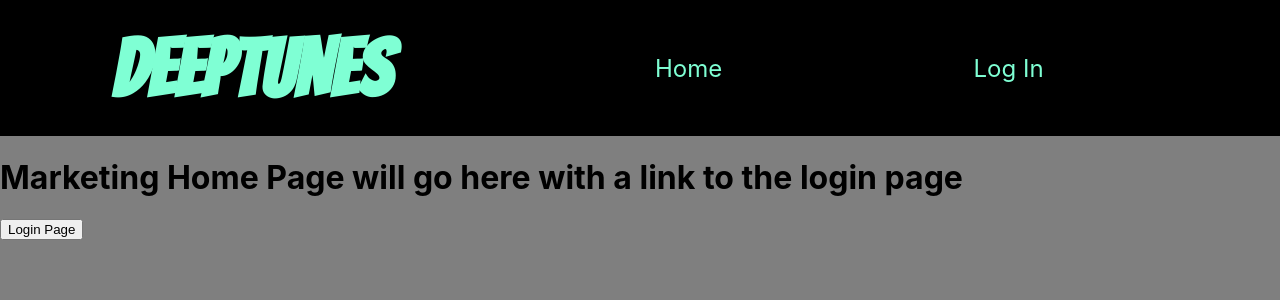
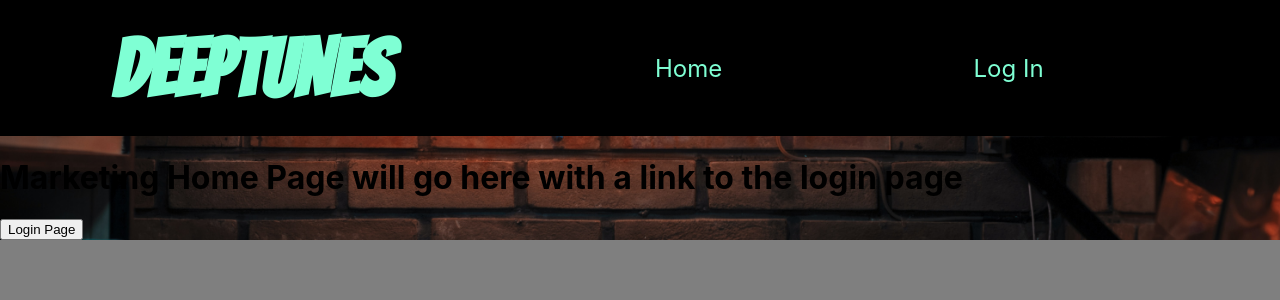
Before and after one commit to joowoonk/frontend-1, a React (Create React App) app in the folder frontend/: page / in a window 1280 px wide. Shown: the top 300 px of the page. Built offline with nearby package versions, Linux system fonts and the light colour scheme.

Commit message:
Put background image up, haven't figured out how to just blur that yet

```diff
--- a/frontend/src/components/App/App.css
+++ /dev/null
@@ -1,14 +0,0 @@
-.App {
-	text-align: center;
-}
-
-.App-header {
-	background-color: #282c34;
-	min-height: 100vh;
-	display: flex;
-	flex-direction: column;
-	align-items: center;
-	justify-content: center;
-	font-size: calc(10px + 2vmin);
-	color: white;
-}
--- a/frontend/src/components/App/App.js
+++ b/frontend/src/components/App/App.js
@@ -5,7 +5,9 @@ import NavBar from "../../components/NavBar/NavBar";
 import LoginPage from "../../pages/LoginPage/LoginPage.js";
 import SignUpPage from "../../pages/Registration/SignUpPage";
 
-import "./App.css";
+import img from "../../assets/DeepTunes-background.jpg";
+
+import AppStyles from "./AppStyles.jsx";
 import PrivateRoute from "../PrivateRoute/PrivateRoute.js";
 import UserHomePage from "../../pages/UserHomePage/UserHomePage.js";
 import HomePage from "../../pages/HomePage.js";
@@ -13,9 +15,10 @@ import Preference from "../Preference/Preference.js";
 
 function App() {
   return (
-    <div>
+    <AppStyles>
       <Route path="/">
         <NavBar />
+        {/* <img className="background-img" src={img}/> */}
       </Route>
 
       <Switch>
@@ -34,7 +37,7 @@ function App() {
         <PrivateRoute path="/preference" component={Preference} />
         {/* <PrivateRoute path="/add_songs" component={AddSongs} /> */}
       </Switch>
-    </div>
+    </AppStyles>
   );
 }
 
--- /dev/null
+++ b/frontend/src/components/App/AppStyles.jsx
@@ -0,0 +1,16 @@
+import styled from "styled-components";
+import img from "../../assets/DeepTunes-background.jpg";
+
+const AppStyles = styled.div`
+  background-image: url(${img});
+  background-size: cover;
+  background-position: center center;
+  background-repeat: no-repeat;
+  ${'' /* opacity: 0.5; */}
+  ${'' /* backdrop-filter: blur(8px);
+  -webkit-filter: blur(8px); */}
+  width: 100%;
+  height: 100%;
+`
+
+export default AppStyles;
```
Also changed, not shown: frontend/src/assets/DeepTunes-background.jpg (added).
